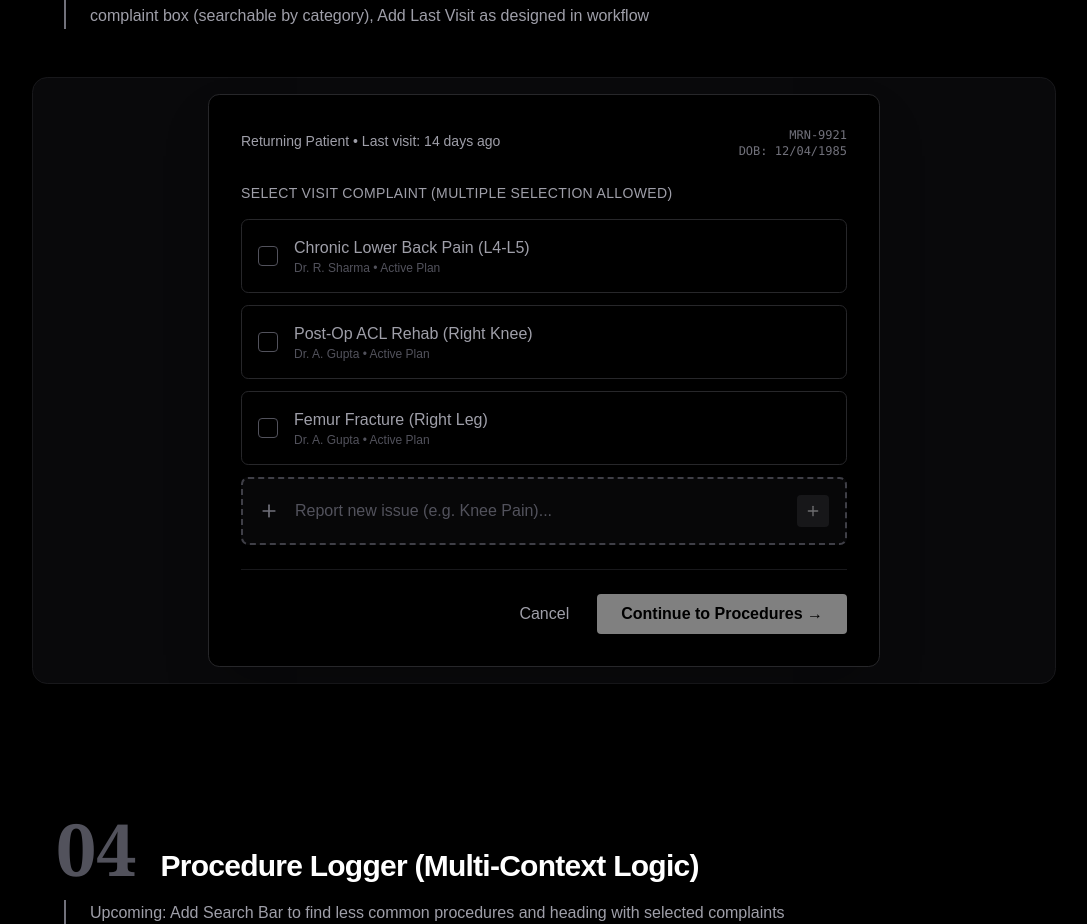
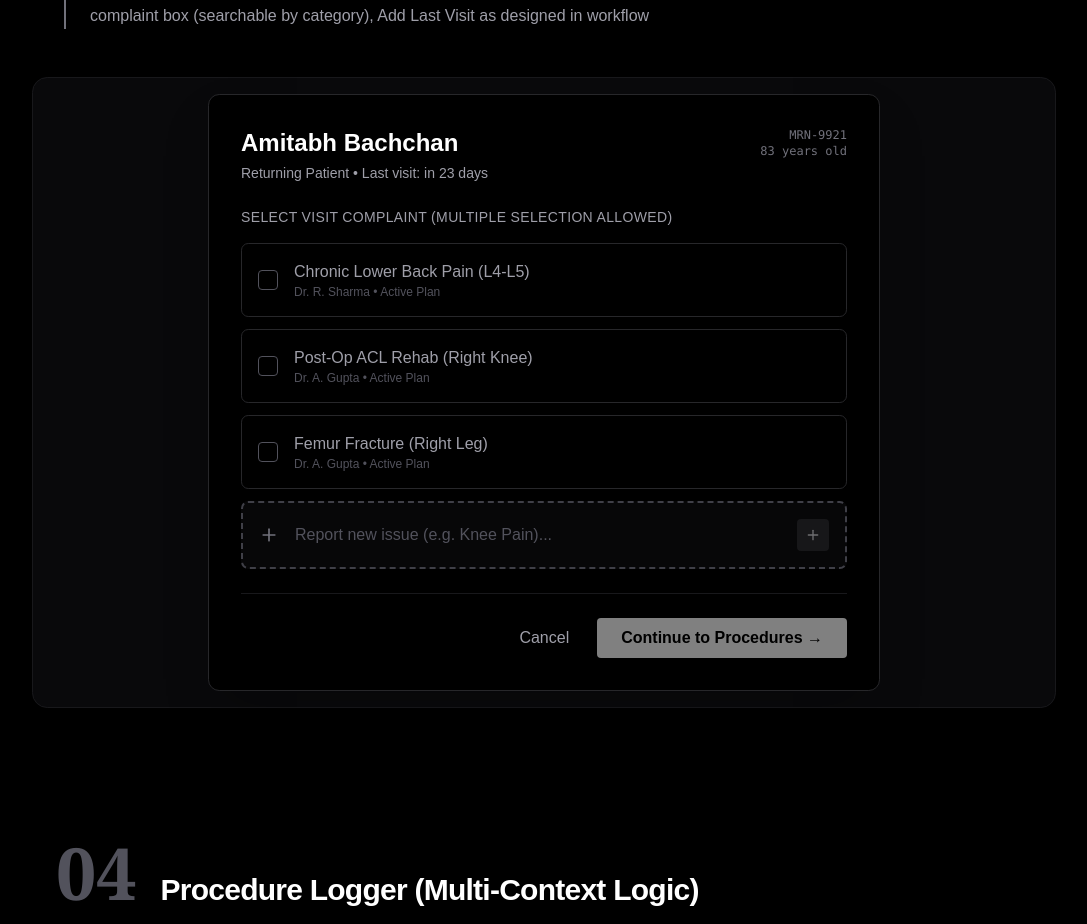
Before and after one commit to omsrivastava512/clinic-demo, a React (Vite) app: page / in a window 1280 px wide. Shown: the part 2568-3492 px from the top of the page, without its empty margins (96-1183 px from the left). Built offline with nearby package versions, Linux system fonts and the light colour scheme.

Commit message:
feat(complaints selector): apply new lib functions based on date-fns

```diff
--- a/src/features/visit/ComplaintSelector/index.tsx
+++ b/src/features/visit/ComplaintSelector/index.tsx
@@ -2,6 +2,7 @@ import { useState } from "react";
 import type { MedicalComplaint, Patient } from "@/types";
 import { CheckIcon, PlusIcon } from "lucide-react";
 import { cn } from "@/lib";
+import { getAge, getLastVisit } from "./lib";
 
 /**
  * COMPONENT 2: CONTEXT SELECTOR
@@ -10,6 +11,7 @@ import { cn } from "@/lib";
 interface ComplaintSelectorProps {
     patient: Patient;
     availableComplaints: MedicalComplaint[];
+    // lastVisit:number;
     onConfirm: (selectedIds: string[]) => void;
     onCancel: () => void;
 }
@@ -17,15 +19,18 @@ interface ComplaintSelectorProps {
 export const ComplaintSelector: React.FC<ComplaintSelectorProps> = ({ patient, availableComplaints, onConfirm, onCancel }) => {
     const [selected, setSelected] = useState<string[]>([]);
 
-    const handleCancel = () =>{
-        setSelected([])
-        onCancel()
-    }
     // Local state to manage newly created contexts
     const [customComplaints, setCustomComplaints] = useState<MedicalComplaint[]>([]);
 
     // State for the inline input
     const [newComplaintInput, setNewComplaintInput] = useState('');
+
+     const handleCancel = () =>{
+        setSelected([])
+        setCustomComplaints([])
+        setNewComplaintInput("")
+        onCancel()
+    }
 
     const toggleComplaint = (id: string) => {
         setSelected(prev => prev.includes(id) ? prev.filter(x => x !== id) : [...prev, id]);
@@ -61,12 +66,12 @@ export const ComplaintSelector: React.FC<ComplaintSelectorProps> = ({ patient, a
 
             <div className="flex justify-between items-start mb-6">
                 <div>
-                    <h2 className="text-2xl font-bold text-zinc-900 dark:text-white">{patient.name}</h2>
-                    <p className="text-zinc-600 dark:text-zinc-400 text-sm font-medium mt-1">Returning Patient • Last visit: 14 days ago</p>
+                    <h2 className="text-2xl font-bold text-zinc-900 dark:text-white">{patient.fullName}</h2>
+                    <p className="text-zinc-600 dark:text-zinc-400 text-sm font-medium mt-1">Returning Patient • Last visit: {getLastVisit(patient.lastVisitAt)} </p>
                 </div>
                 <div className="text-right text-xs font-mono text-zinc-500 dark:text-zinc-400">
                     <span className="text-xs font-mono text-zinc-500 block">MRN-9921</span>
-                    <span className="text-xs font-mono text-zinc-500 block">DOB: 12/04/1985</span>
+                    <span className="text-xs font-mono text-zinc-500 block"> {getAge(patient.dateOfBirth)}</span>
                 </div>
             </div>
 
```
